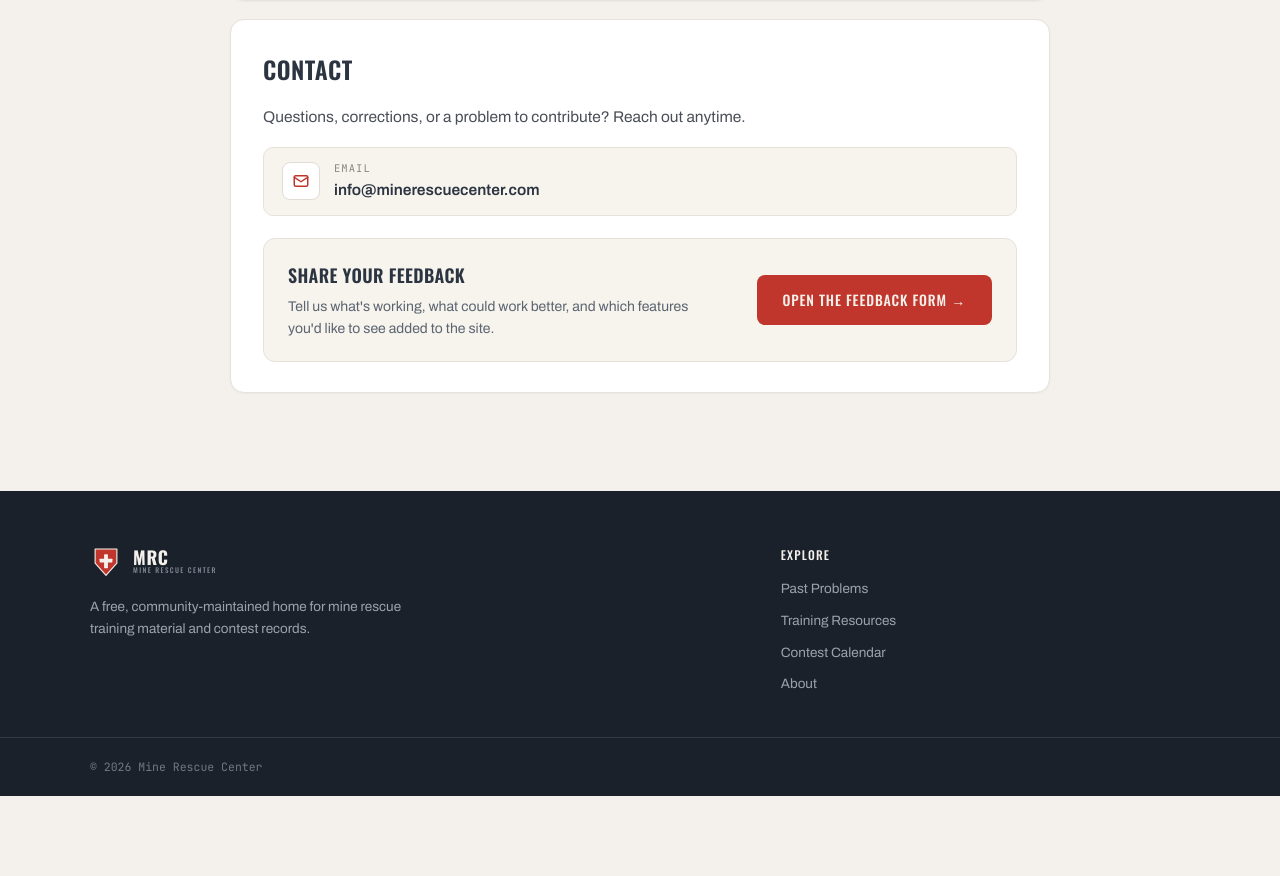
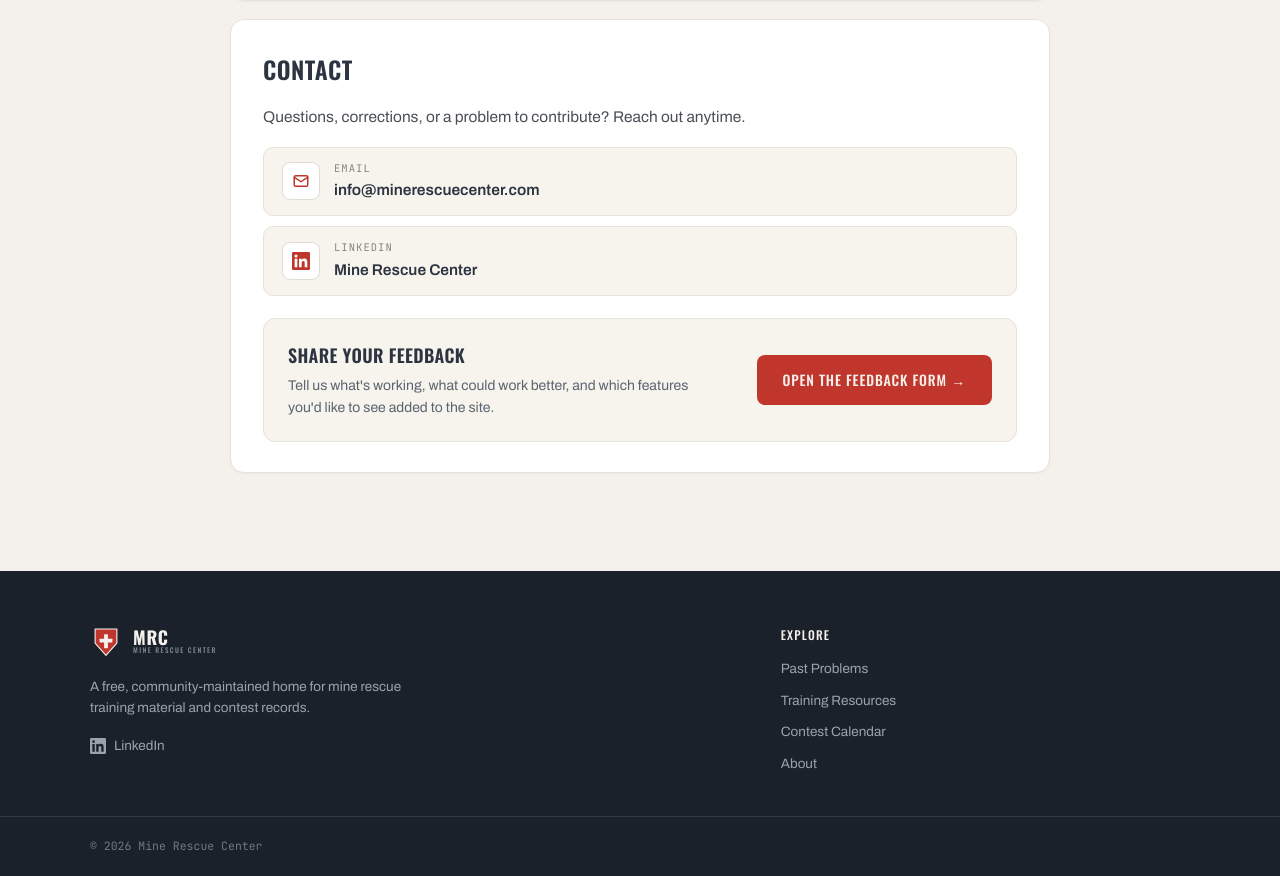
Before and after one commit to jakeolson657/Mine_Rescue_Center, a Django app: page /about/ in a window 1280 px wide. Shown: the part 1092-1968 px from the top of the page. Before the commit the page ends 1888 px from the top, so only its background shows below. Run offline with Django 5.2, Linux system fonts and the light colour scheme.

Commit message:
Link the Mine Rescue Center LinkedIn page from the footer and About contact card
Co-Authored-By: Claude Opus 5.5 <noreply@anthropic.com>

```diff
--- a/pages/templates/about.html
+++ b/pages/templates/about.html
@@ -186,6 +186,13 @@
                     <span class="contact-value">info@minerescuecenter.com</span>
                 </span>
             </a>
+            <a class="contact-row" href="https://www.linkedin.com/company/mine-rescue-center/" target="_blank" rel="noopener">
+                <span class="ic"><svg width="18" height="18" viewBox="0 0 24 24" fill="currentColor"><path d="M20.45 20.45h-3.55v-5.57c0-1.33-.03-3.04-1.85-3.04-1.85 0-2.14 1.45-2.14 2.94v5.67H9.35V9h3.41v1.56h.05c.48-.9 1.64-1.85 3.37-1.85 3.6 0 4.27 2.37 4.27 5.46v6.28zM5.34 7.43a2.06 2.06 0 1 1 0-4.13 2.06 2.06 0 0 1 0 4.13zM7.12 20.45H3.56V9h3.56v11.45zM22.22 0H1.77C.79 0 0 .77 0 1.73v20.54C0 23.23.79 24 1.77 24h20.45c.98 0 1.78-.77 1.78-1.73V1.73C24 .77 23.2 0 22.22 0z"/></svg></span>
+                <span>
+                    <span class="contact-label">LinkedIn</span>
+                    <span class="contact-value">Mine Rescue Center</span>
+                </span>
+            </a>
         </div>
 
         <div class="feedback-box">
--- a/pages/templates/base.html
+++ b/pages/templates/base.html
@@ -216,6 +216,19 @@
             line-height: 1.6;
             max-width: 320px;
         }
+
+        .site-footer .footer-social {
+            display: inline-flex;
+            align-items: center;
+            gap: 8px;
+            margin-top: 16px;
+            color: #9aa3ad;
+            font-size: 13.5px;
+            text-decoration: none;
+            transition: color 0.15s;
+        }
+
+        .site-footer .footer-social:hover { color: var(--bg); }
 
         .site-footer .footer-col h4 {
             font-family: var(--font-display);
@@ -515,6 +528,10 @@
                     </span>
                 </div>
                 <p class="footer-tagline">A free, community-maintained home for mine rescue training material and contest records.</p>
+                <a class="footer-social" href="https://www.linkedin.com/company/mine-rescue-center/" target="_blank" rel="noopener" aria-label="Mine Rescue Center on LinkedIn">
+                    <svg width="16" height="16" viewBox="0 0 24 24" fill="currentColor" aria-hidden="true"><path d="M20.45 20.45h-3.55v-5.57c0-1.33-.03-3.04-1.85-3.04-1.85 0-2.14 1.45-2.14 2.94v5.67H9.35V9h3.41v1.56h.05c.48-.9 1.64-1.85 3.37-1.85 3.6 0 4.27 2.37 4.27 5.46v6.28zM5.34 7.43a2.06 2.06 0 1 1 0-4.13 2.06 2.06 0 0 1 0 4.13zM7.12 20.45H3.56V9h3.56v11.45zM22.22 0H1.77C.79 0 0 .77 0 1.73v20.54C0 23.23.79 24 1.77 24h20.45c.98 0 1.78-.77 1.78-1.73V1.73C24 .77 23.2 0 22.22 0z"/></svg>
+                    LinkedIn
+                </a>
             </div>
             <div class="footer-col">
                 <h4>Explore</h4>
```
